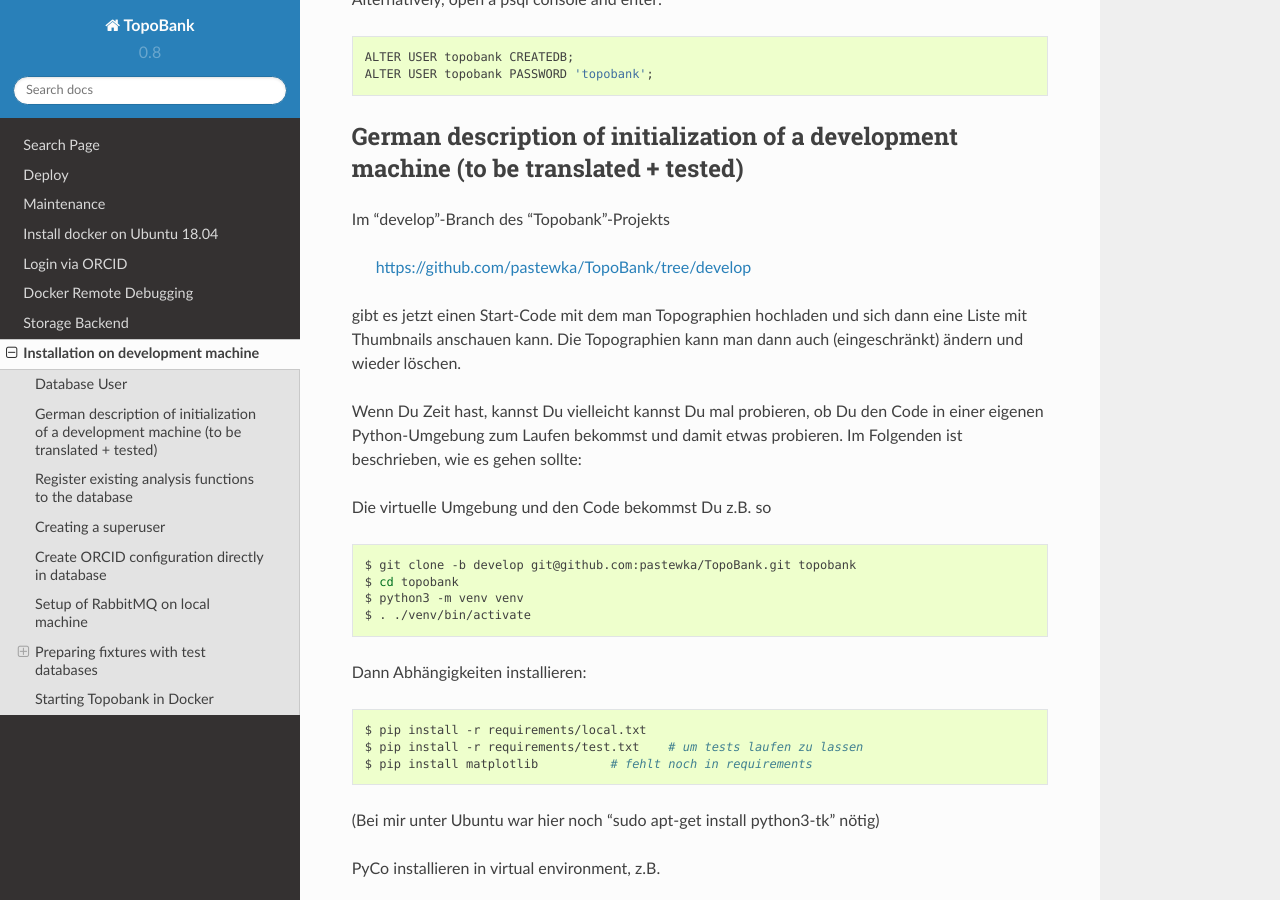
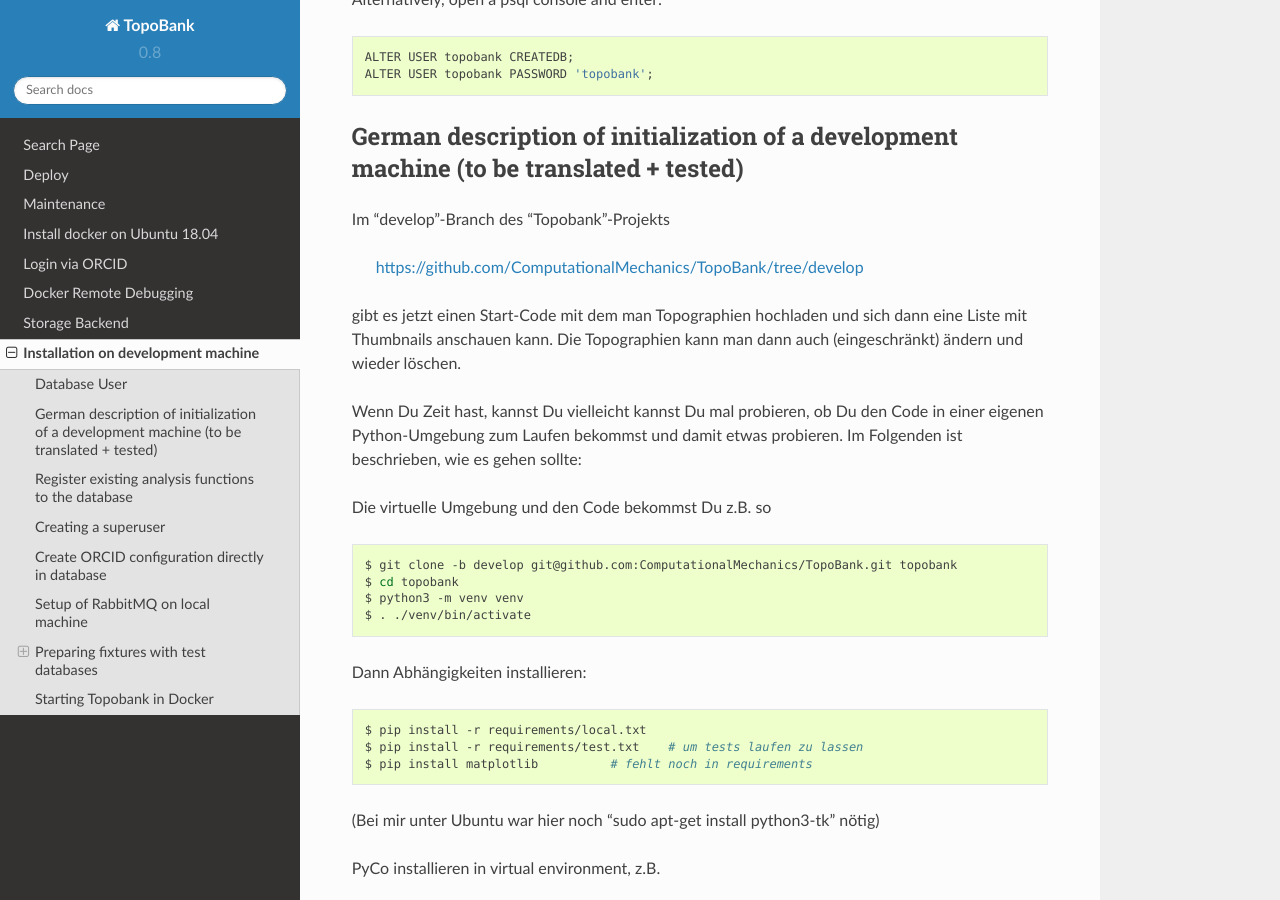
Before and after one commit to ContactEngineering/topobank, a Sphinx documentation site: the page built from docs/install.rst, in a window 1280 px wide and 900 px high, scrolled down 525 px. Built offline with Sphinx 7.4.7 and the Read the Docs theme 2.0.0, drawn with Linux system fonts in a browser that asks for light colours.

Commit message:
MAINT: Changed github paths to new organization "ComputationalMechanics". Closes #483.

```diff
--- a/docs/deploy.rst
+++ b/docs/deploy.rst
@@ -121,7 +121,7 @@
 
 .. code:: bash
 
-   git remote add origin git@github.com:pastewka/TopoBank.git
+   git remote add origin git@github.com:ComputationalMechanics/TopoBank.git
 
 Use this repository as source for the source code.
 
--- a/docs/install.rst
+++ b/docs/install.rst
@@ -31,7 +31,7 @@
 
 Im "develop"-Branch des "Topobank"-Projekts
 
- https://github.com/pastewka/TopoBank/tree/develop
+ https://github.com/ComputationalMechanics/TopoBank/tree/develop
 
 gibt es jetzt einen Start-Code mit dem man Topographien hochladen und sich dann eine Liste mit Thumbnails anschauen kann. Die Topographien kann man dann auch (eingeschränkt) ändern und wieder löschen.
 
@@ -41,7 +41,7 @@
 
 .. code:: bash
 
-    $ git clone -b develop git@github.com:pastewka/TopoBank.git topobank
+    $ git clone -b develop git@github.com:ComputationalMechanics/TopoBank.git topobank
     $ cd topobank
     $ python3 -m venv venv
     $ . ./venv/bin/activate
```
Also changed, not shown: 2 other files.
